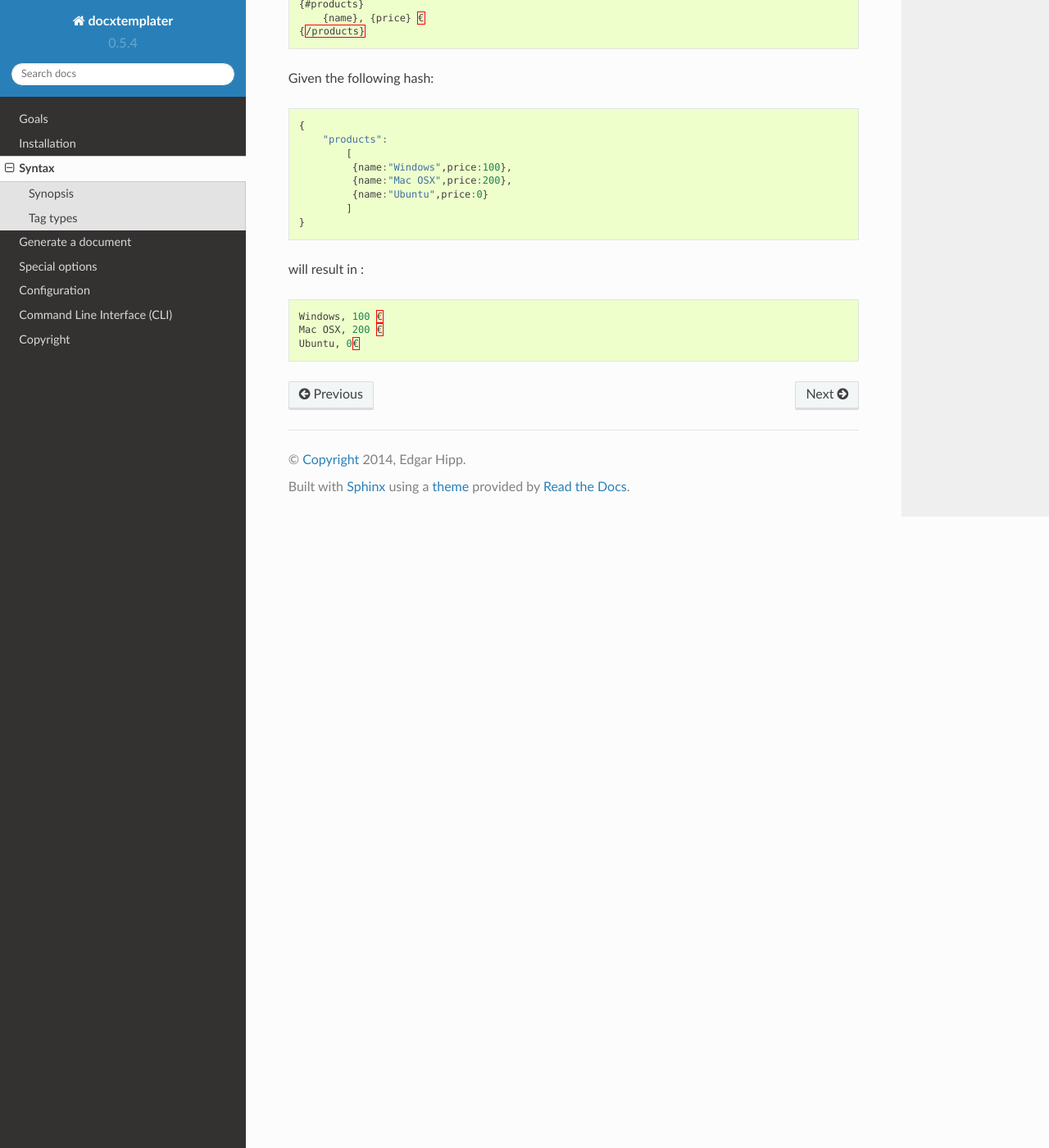
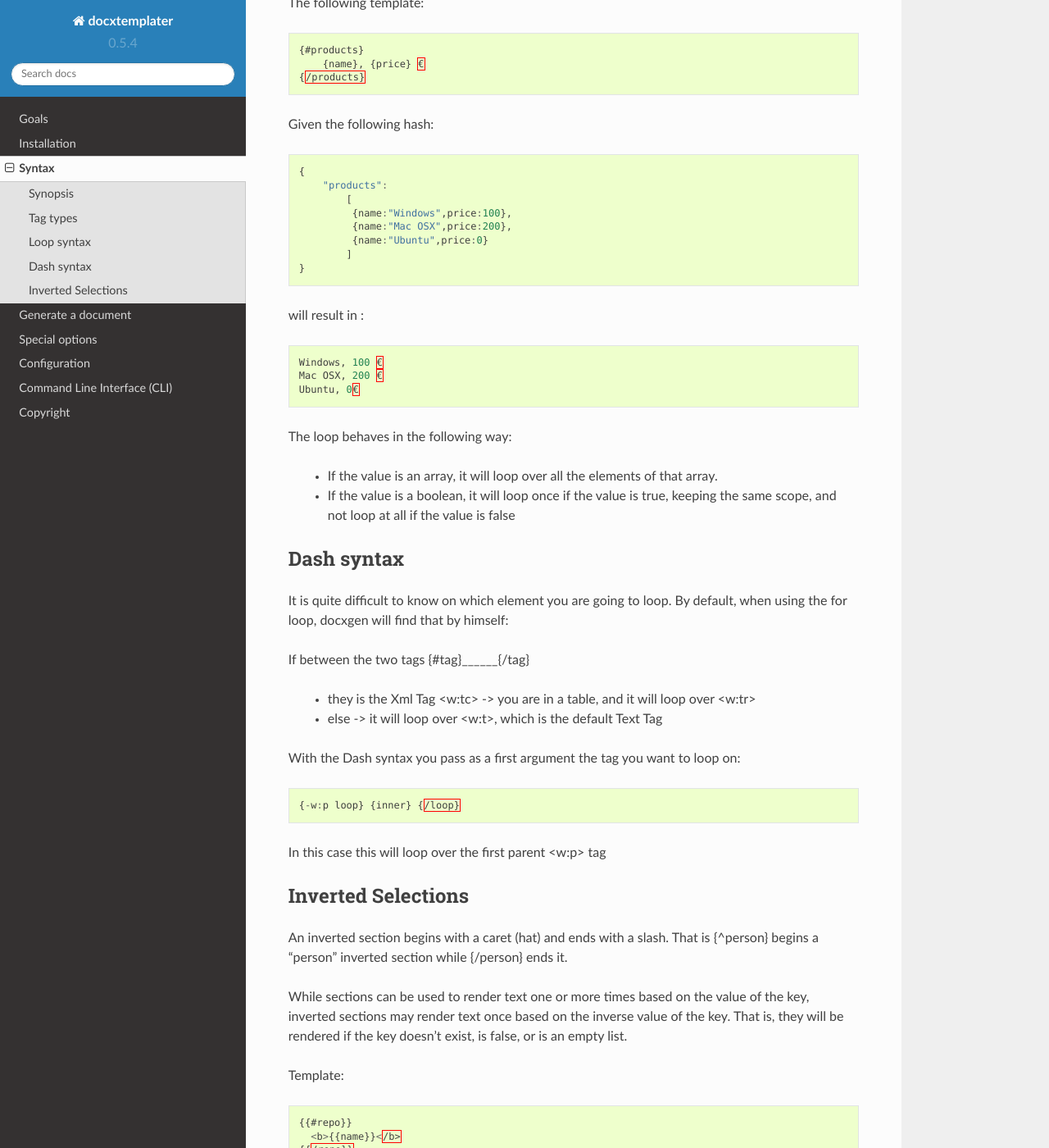
Before and after one commit to open-xml-templating/docxtemplater, a Sphinx documentation site: the page built from docs/source/syntax.rst, in a window 1280 px wide and 1400 px high, scrolled down 834 px. Shown: the whole window at 82% size. Built offline with Sphinx 7.4.7 and the Read the Docs theme 2.0.0, drawn with Linux system fonts in a browser that asks for light colours; some of the changed text lies outside the part shown.

Commit message:
updated new doc with inverted sections and dash loops

```diff
--- a/docs/source/syntax.rst
+++ b/docs/source/syntax.rst
@@ -33,6 +35,9 @@ Tag types
 ---------
 
 Like Mustache, it has the loopopening {#} and loopclosing {/} brackets
+
+Loop syntax
+-----------
 
 The following template:
 
@@ -63,4 +68,58 @@ will result in :
     Mac OSX, 200 €
     Ubuntu, 0€
 
-.. _Mustache: http://mustache.github.io/
+The loop behaves in the following way:
+
+ * If the value is an array, it will loop over all the elements of that array.
+ * If the value is a boolean, it will loop once if the value is true, keeping the same scope, and not loop at all if the value is false
+
+
+Dash syntax
+-----------
+
+It is quite difficult to know on which element you are going to loop. By default, when using the for loop, docxgen will find that by himself:
+
+If between the two tags {#tag}______{/tag}
+
+ * they is the Xml Tag <w:tc> -> you are in a table, and it will loop over <w:tr>
+ * else -> it will loop over <w:t>, which is the default Text Tag
+
+With the Dash syntax you pass as a first argument the tag you want to loop on:
+
+.. code-block:: javascript
+
+    {-w:p loop} {inner} {/loop}
+
+In this case this will loop over the first parent <w:p> tag
+
+Inverted Selections
+-------------------
+
+An inverted section begins with a caret (hat) and ends with a slash. That is {^person} begins a "person" inverted section while {/person} ends it.
+
+While sections can be used to render text one or more times based on the value of the key, inverted sections may render text once based on the inverse value of the key. That is, they will be rendered if the key doesn't exist, is false, or is an empty list.
+
+Template:
+
+.. code-block:: javascript
+
+    {{#repo}}
+      <b>{{name}}</b>
+    {{/repo}}
+    {{^repo}}
+      No repos :(
+    {{/repo}}
+
+Hash:
+
+.. code-block:: javascript
+
+    {
+      "repo": []
+    }
+
+Output:
+
+.. code-block:: javascript
+
+    No repos :(
```
Also changed, not shown: other parts of docs/source/syntax.rst (+2 -0 lines), readme.md (+1 -1 lines), 1 other file.
